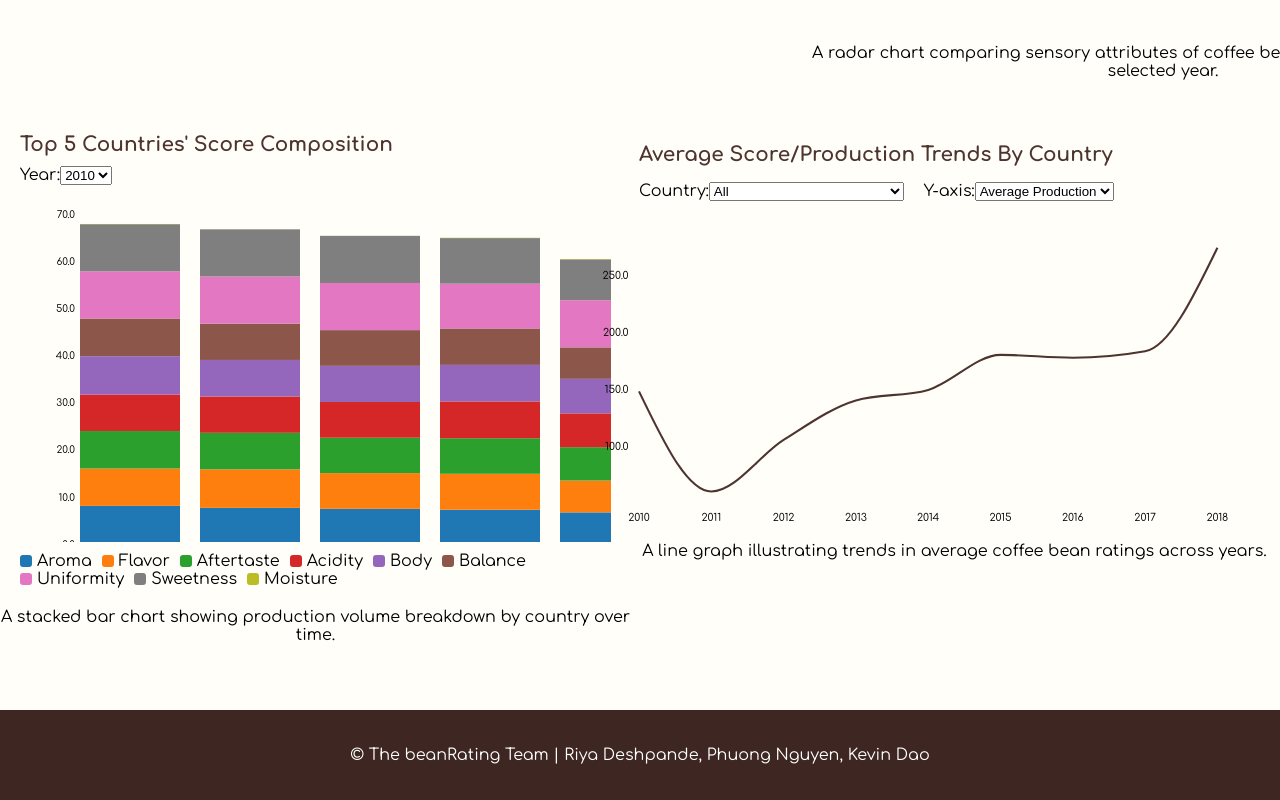
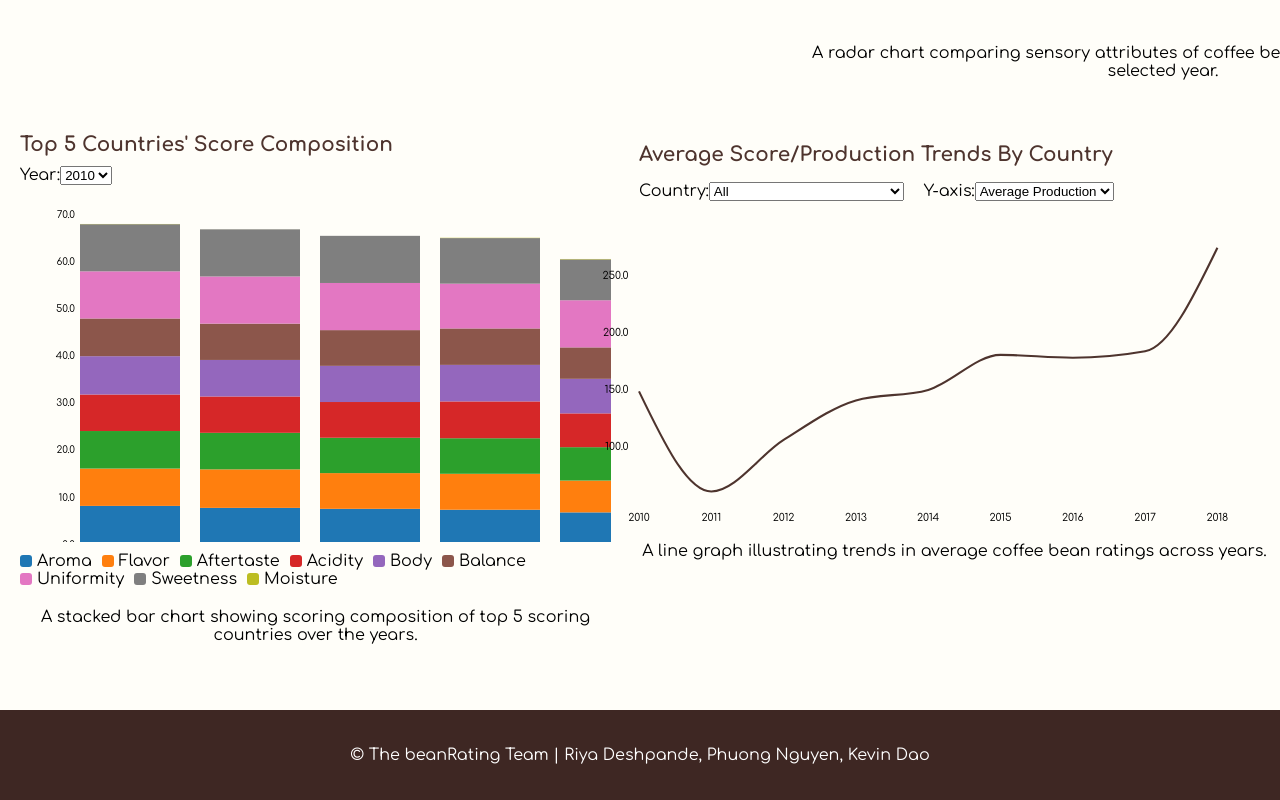
Before and after one commit to cynic10/CS_571_beanRating, a React (Create React App) app in the folder my-app/: page / in a window 1280 px wide. Shown: the part 707-1507 px from the top of the page. Built offline with nearby package versions, Linux system fonts and the light colour scheme.

Commit message:
edited description

```diff
--- a/my-app/src/App.js
+++ b/my-app/src/App.js
@@ -47,7 +47,7 @@ function App() {
         <div className="bar-container">
           <StackedBarChart />
           <p className="viz-description">
-            A stacked bar chart showing production volume breakdown by country over time.
+            A stacked bar chart showing scoring composition of top 5 scoring countries over the years.
           </p>
         </div>
         <div className="line-container">
```
